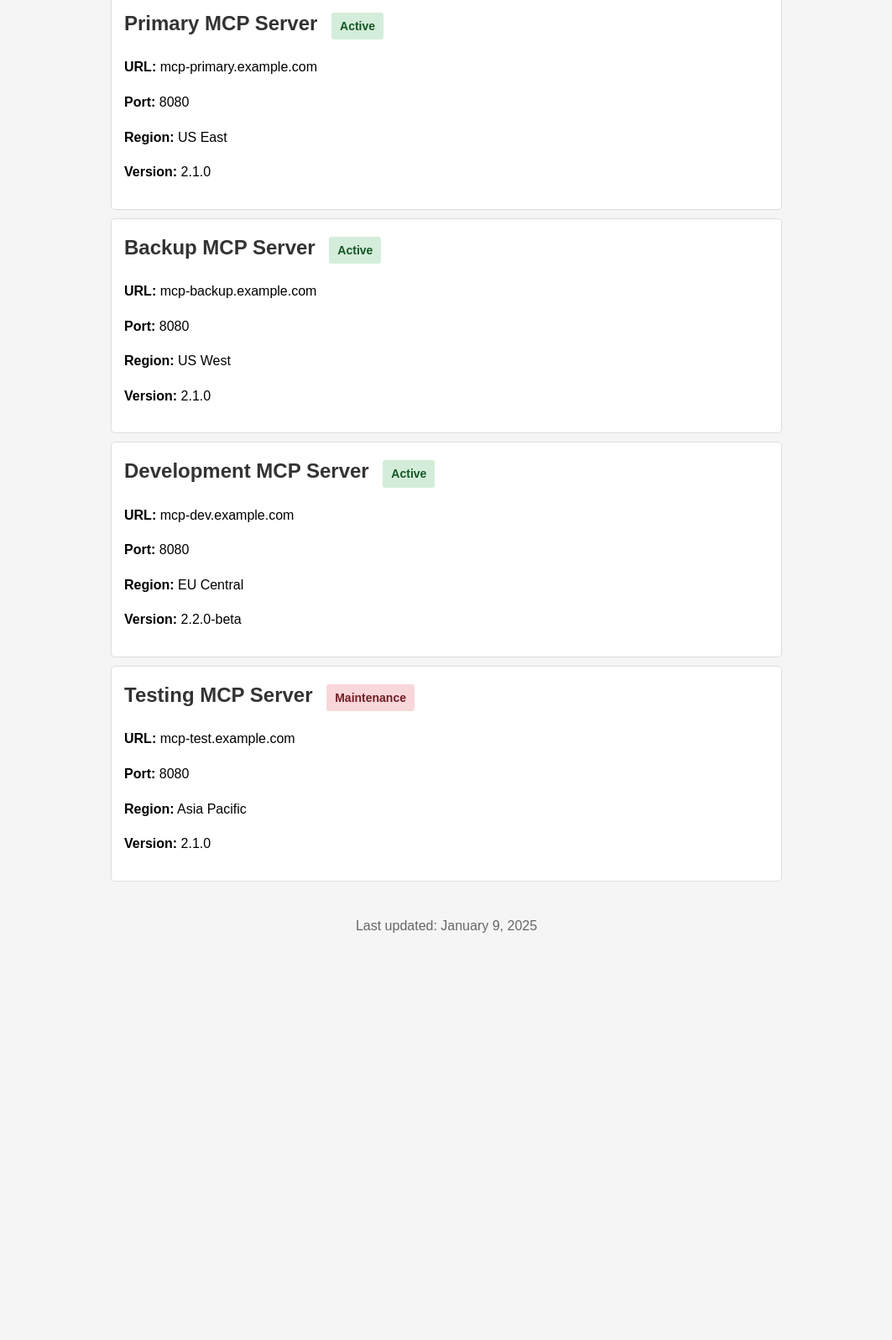
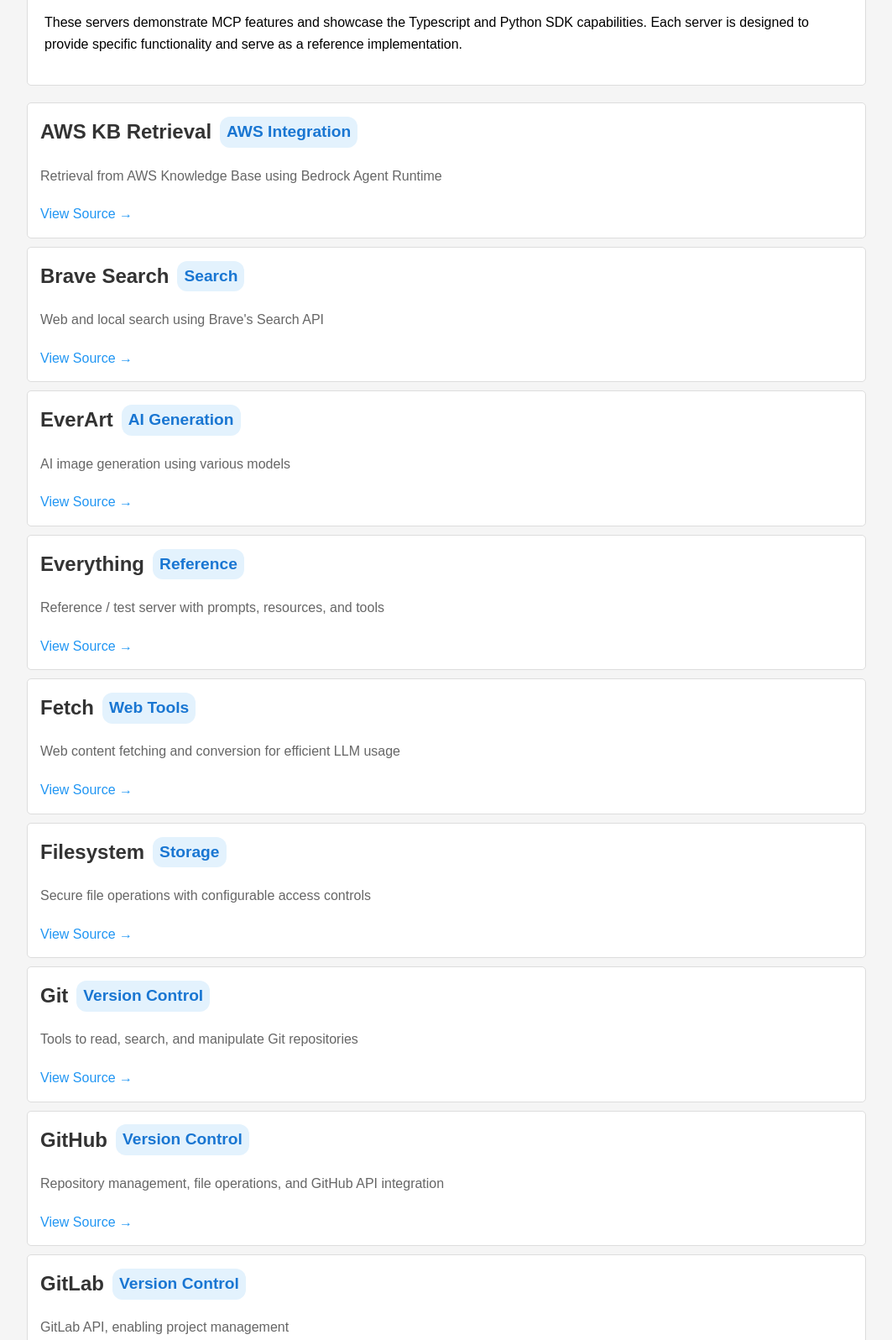
Before and after one commit to LukaszWiktorSolvenium/mcp-test, a plain HTML site: page index.html in a window 1280 px wide. Shown: the part 121-1717 px from the top of the page at 84% size, without its empty margins (108-1171 px from the left). Before the commit the page ends 1272 px from the top, so only its background shows below. Drawn offline with Linux system fonts and the light colour scheme.

Commit message:
Update index.html with MCP reference servers list

```diff
--- a/index.html
+++ b/index.html
@@ -3,11 +3,11 @@
 <head>
     <meta charset="UTF-8">
     <meta name="viewport" content="width=device-width, initial-scale=1.0">
-    <title>MCP Servers List</title>
+    <title>MCP Reference Servers</title>
     <style>
         body {
             font-family: Arial, sans-serif;
-            max-width: 800px;
+            max-width: 1000px;
             margin: 0 auto;
             padding: 20px;
             line-height: 1.6;
@@ -19,61 +19,166 @@
             margin: 10px 0;
             border-radius: 5px;
             background-color: #fff;
+            transition: transform 0.2s;
+        }
+        .server:hover {
+            transform: translateY(-2px);
+            box-shadow: 0 4px 6px rgba(0,0,0,0.1);
         }
         .server h2 {
             margin-top: 0;
             color: #333;
+            display: flex;
+            align-items: center;
+            gap: 10px;
         }
-        .status {
+        .server-type {
+            font-size: 0.8em;
+            background-color: #e3f2fd;
+            color: #1976d2;
+            padding: 3px 8px;
+            border-radius: 12px;
+        }
+        .description {
+            color: #666;
+            margin: 10px 0;
+        }
+        .source-link {
             display: inline-block;
-            padding: 5px 10px;
-            border-radius: 3px;
-            font-size: 14px;
-            margin-left: 10px;
+            margin-top: 10px;
+            color: #2196f3;
+            text-decoration: none;
         }
-        .status.active {
-            background-color: #d4edda;
-            color: #155724;
+        .source-link:hover {
+            text-decoration: underline;
         }
-        .status.inactive {
-            background-color: #f8d7da;
-            color: #721c24;
+        .intro {
+            background-color: #fff;
+            padding: 20px;
+            border-radius: 5px;
+            margin-bottom: 20px;
+            border: 1px solid #ddd;
         }
     </style>
 </head>
 <body>
-    <h1>Available MCP Servers</h1>
-
-    <div class="server">
-        <h2>Primary MCP Server <span class="status active">Active</span></h2>
-        <p><strong>URL:</strong> mcp-primary.example.com</p>
-        <p><strong>Port:</strong> 8080</p>
-        <p><strong>Region:</strong> US East</p>
-        <p><strong>Version:</strong> 2.1.0</p>
+    <div class="intro">
+        <h1>🌟 MCP Reference Servers</h1>
+        <p>These servers demonstrate MCP features and showcase the Typescript and Python SDK capabilities. Each server is designed to provide specific functionality and serve as a reference implementation.</p>
     </div>
 
     <div class="server">
-        <h2>Backup MCP Server <span class="status active">Active</span></h2>
-        <p><strong>URL:</strong> mcp-backup.example.com</p>
-        <p><strong>Port:</strong> 8080</p>
-        <p><strong>Region:</strong> US West</p>
-        <p><strong>Version:</strong> 2.1.0</p>
+        <h2>AWS KB Retrieval <span class="server-type">AWS Integration</span></h2>
+        <div class="description">Retrieval from AWS Knowledge Base using Bedrock Agent Runtime</div>
+        <a href="src/aws-kb-retrieval-server" class="source-link">View Source →</a>
     </div>
 
     <div class="server">
-        <h2>Development MCP Server <span class="status active">Active</span></h2>
-        <p><strong>URL:</strong> mcp-dev.example.com</p>
-        <p><strong>Port:</strong> 8080</p>
-        <p><strong>Region:</strong> EU Central</p>
-        <p><strong>Version:</strong> 2.2.0-beta</p>
+        <h2>Brave Search <span class="server-type">Search</span></h2>
+        <div class="description">Web and local search using Brave's Search API</div>
+        <a href="src/brave-search" class="source-link">View Source →</a>
     </div>
 
     <div class="server">
-        <h2>Testing MCP Server <span class="status inactive">Maintenance</span></h2>
-        <p><strong>URL:</strong> mcp-test.example.com</p>
-        <p><strong>Port:</strong> 8080</p>
-        <p><strong>Region:</strong> Asia Pacific</p>
-        <p><strong>Version:</strong> 2.1.0</p>
+        <h2>EverArt <span class="server-type">AI Generation</span></h2>
+        <div class="description">AI image generation using various models</div>
+        <a href="src/everart" class="source-link">View Source →</a>
+    </div>
+
+    <div class="server">
+        <h2>Everything <span class="server-type">Reference</span></h2>
+        <div class="description">Reference / test server with prompts, resources, and tools</div>
+        <a href="src/everything" class="source-link">View Source →</a>
+    </div>
+
+    <div class="server">
+        <h2>Fetch <span class="server-type">Web Tools</span></h2>
+        <div class="description">Web content fetching and conversion for efficient LLM usage</div>
+        <a href="src/fetch" class="source-link">View Source →</a>
+    </div>
+
+    <div class="server">
+        <h2>Filesystem <span class="server-type">Storage</span></h2>
+        <div class="description">Secure file operations with configurable access controls</div>
+        <a href="src/filesystem" class="source-link">View Source →</a>
+    </div>
+
+    <div class="server">
+        <h2>Git <span class="server-type">Version Control</span></h2>
+        <div class="description">Tools to read, search, and manipulate Git repositories</div>
+        <a href="src/git" class="source-link">View Source →</a>
+    </div>
+
+    <div class="server">
+        <h2>GitHub <span class="server-type">Version Control</span></h2>
+        <div class="description">Repository management, file operations, and GitHub API integration</div>
+        <a href="src/github" class="source-link">View Source →</a>
+    </div>
+
+    <div class="server">
+        <h2>GitLab <span class="server-type">Version Control</span></h2>
+        <div class="description">GitLab API, enabling project management</div>
+        <a href="src/gitlab" class="source-link">View Source →</a>
+    </div>
+
+    <div class="server">
+        <h2>Google Drive <span class="server-type">Storage</span></h2>
+        <div class="description">File access and search capabilities for Google Drive</div>
+        <a href="src/gdrive" class="source-link">View Source →</a>
+    </div>
+
+    <div class="server">
+        <h2>Google Maps <span class="server-type">Location</span></h2>
+        <div class="description">Location services, directions, and place details</div>
+        <a href="src/google-maps" class="source-link">View Source →</a>
+    </div>
+
+    <div class="server">
+        <h2>Memory <span class="server-type">Storage</span></h2>
+        <div class="description">Knowledge graph-based persistent memory system</div>
+        <a href="src/memory" class="source-link">View Source →</a>
+    </div>
+
+    <div class="server">
+        <h2>PostgreSQL <span class="server-type">Database</span></h2>
+        <div class="description">Read-only database access with schema inspection</div>
+        <a href="src/postgres" class="source-link">View Source →</a>
+    </div>
+
+    <div class="server">
+        <h2>Puppeteer <span class="server-type">Web Tools</span></h2>
+        <div class="description">Browser automation and web scraping</div>
+        <a href="src/puppeteer" class="source-link">View Source →</a>
+    </div>
+
+    <div class="server">
+        <h2>Sentry <span class="server-type">Monitoring</span></h2>
+        <div class="description">Retrieving and analyzing issues from Sentry.io</div>
+        <a href="src/sentry" class="source-link">View Source →</a>
+    </div>
+
+    <div class="server">
+        <h2>Sequential Thinking <span class="server-type">AI</span></h2>
+        <div class="description">Dynamic and reflective problem-solving through thought sequences</div>
+        <a href="src/sequentialthinking" class="source-link">View Source →</a>
+    </div>
+
+    <div class="server">
+        <h2>Slack <span class="server-type">Communication</span></h2>
+        <div class="description">Channel management and messaging capabilities</div>
+        <a href="src/slack" class="source-link">View Source →</a>
+    </div>
+
+    <div class="server">
+        <h2>Sqlite <span class="server-type">Database</span></h2>
+        <div class="description">Database interaction and business intelligence capabilities</div>
+        <a href="src/sqlite" class="source-link">View Source →</a>
+    </div>
+
+    <div class="server">
+        <h2>Time <span class="server-type">Utility</span></h2>
+        <div class="description">Time and timezone conversion capabilities</div>
+        <a href="src/time" class="source-link">View Source →</a>
     </div>
 
     <footer style="margin-top: 40px; text-align: center; color: #666;">
```
